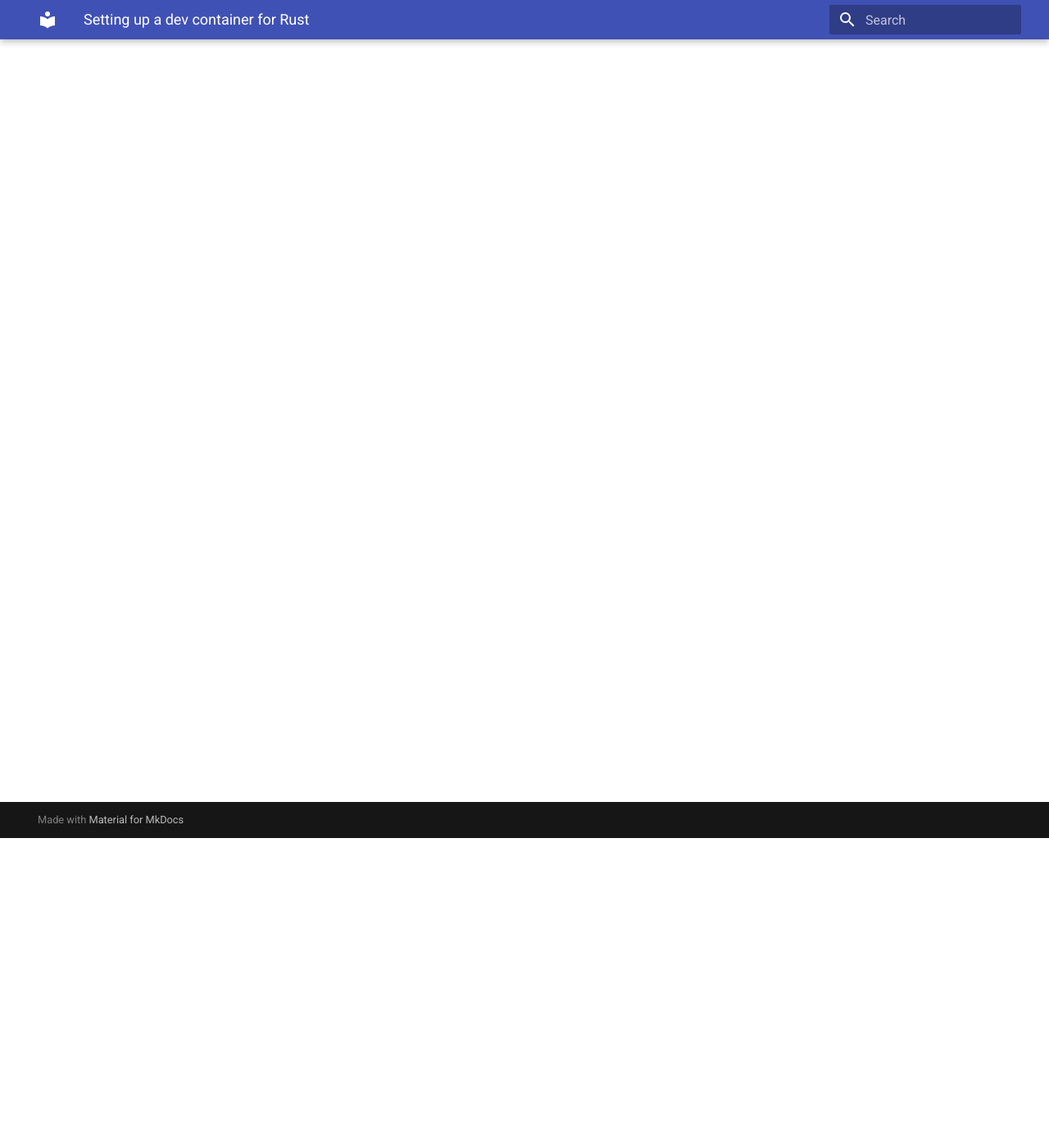
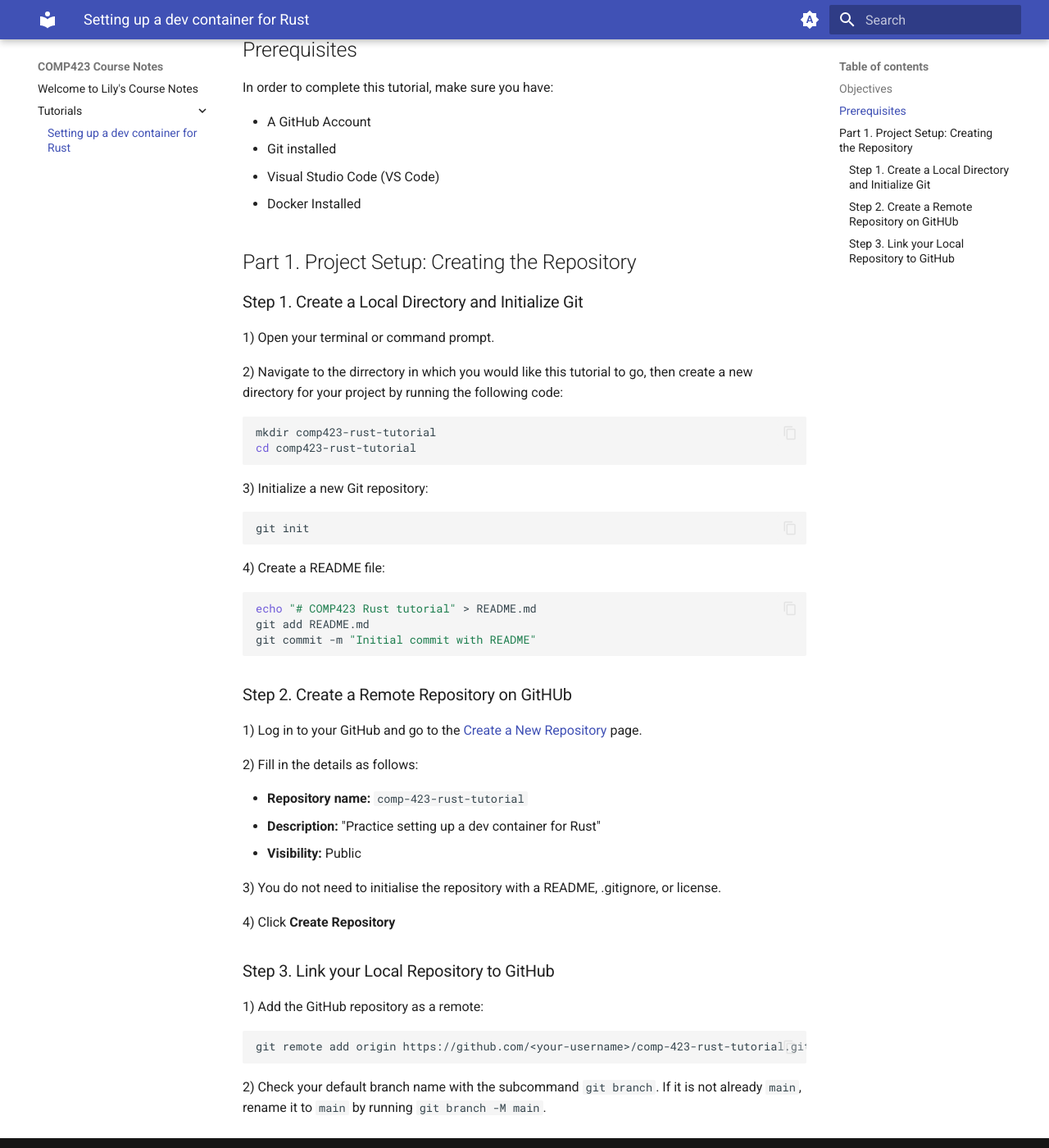
Before and after one commit to lilyem/comp423-course-notes, an MkDocs documentation site: the page built from docs/tutorials/rust-setup.md, in a window 1280 px wide and 1400 px high, scrolled down 378 px. Shown: the whole window at 82% size. Built offline with MkDocs 1.6.1 and Material for MkDocs 9.7.7, drawn with Linux system fonts in a browser that asks for light colours; some of the changed text lies outside the part shown.

Commit message:
mkdocs-extensions added

````diff
--- a/docs/tutorials/rust-setup.md
+++ b/docs/tutorials/rust-setup.md
@@ -2,3 +2,69 @@
 
 * Primary author: [Lily Moore](https://github.com/lilyem)
 * Reviewer: [Colby Eagan](https://github.com/colbyeagan)
+
+## Objectives
+
+In this tutorial, you will learn how to set up a project from scratch in the Rust Programming language! By the conclusion, you will have created a project that prints "Hello COMP423."
+
+## Prerequisites
+
+In order to complete this tutorial, make sure you have:
+
+* A GitHub Account
+* Git installed
+* Visual Studio Code (VS Code)
+* Docker Installed
+
+## Part 1. Project Setup: Creating the Repository
+
+### Step 1. Create a Local Directory and Initialize Git
+
+1) Open your terminal or command prompt.
+
+2) Navigate to the dirrectory in which you would like this tutorial to go, then create a new directory for your project by running the following code:
+
+``` shell
+mkdir comp423-rust-tutorial
+cd comp423-rust-tutorial
+```
+
+3) Initialize a new Git repository:
+
+``` shell
+git init
+```
+
+4) Create a README file:
+
+``` shell
+echo "# COMP423 Rust tutorial" > README.md
+git add README.md
+git commit -m "Initial commit with README"
+```
+
+### Step 2. Create a Remote Repository on GitHUb
+
+1) Log in to your GitHub and go to the [Create a New Repository](https://github.com/new) page.
+
+2) Fill in the details as follows:
+
+* **Repository name:** `comp-423-rust-tutorial`
+* **Description:** "Practice setting up a dev container for Rust"
+* **Visibility:** Public
+
+3) You do not need to initialise the repository with a README, .gitignore, or license.
+
+4) Click **Create Repository**
+
+### Step 3. Link your Local Repository to GitHub
+
+1) Add the GitHub repository as a remote:
+
+``` shell
+git remote add origin https://github.com/<your-username>/comp-423-rust-tutorial.git # (1)!
+```
+
+1.  make sure to replace `<your-username>` with your GitHub username.
+
+2) Check your default branch name with the subcommand `git branch`. If it is not already `main`, rename it to `main` by running `git branch -M main`.
--- a/mkdocs.yml
+++ b/mkdocs.yml
@@ -1,3 +1,38 @@
 site_name: COMP423 Course Notes
 theme:
   name: material
+  features:
+    - content.code.copy
+    - content.code.annotate
+  palette:
+
+    # Palette toggle for automatic mode
+    - media: "(prefers-color-scheme)"
+      toggle:
+        icon: material/brightness-auto
+        name: Switch to light mode
+
+    # Palette toggle for light mode
+    - media: "(prefers-color-scheme: light)"
+      scheme: default
+      toggle:
+        icon: material/brightness-7
+        name: Switch to dark mode
+
+    # Palette toggle for dark mode
+    - media: "(prefers-color-scheme: dark)"
+      scheme: slate
+      toggle:
+        icon: material/brightness-4
+        name: Switch to system preference
+markdown_extensions:
+  - pymdownx.highlight:
+      anchor_linenums: true
+      line_spans: __span
+      pygments_lang_class: true
+  - pymdownx.inlinehilite
+  - pymdownx.snippets
+  - pymdownx.superfences
+  - attr_list
+  - md_in_html
+  - pymdownx.superfences
````
